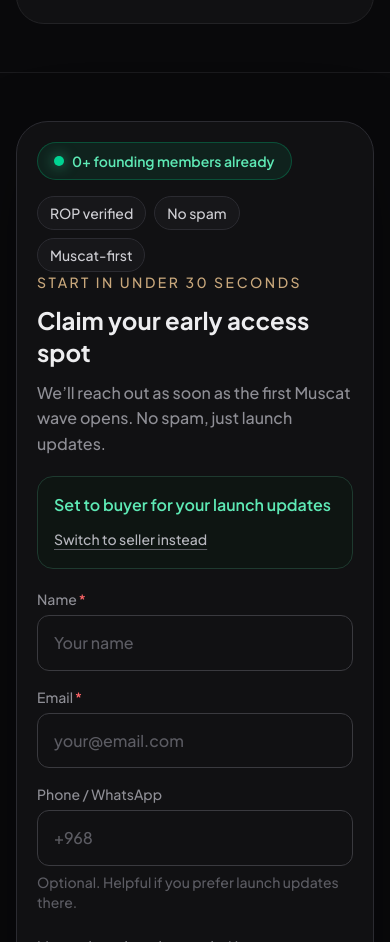
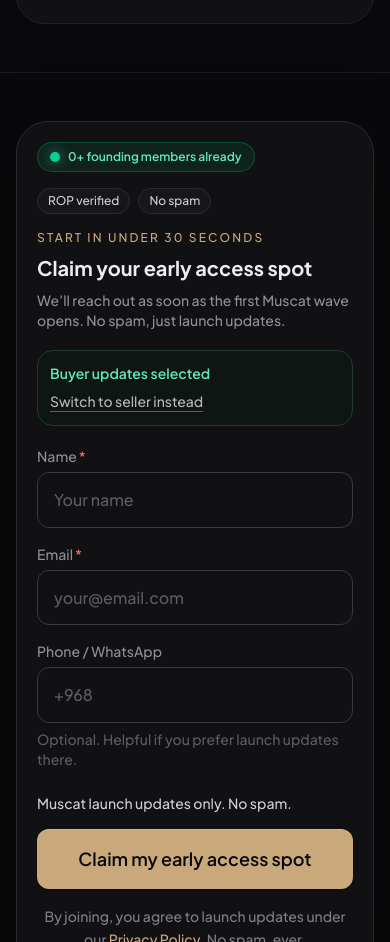
Before and after one commit to matveyco/saheeb-web, a Next.js app: page /en/projects/saheeb-drive in a window 390 px wide. Shown: the part 1390-2332 px from the top of the page. Built offline with nearby package versions, Linux system fonts and the light colour scheme; no server answers.

Commit message:
Tighten mobile waitlist card spacing

```diff
--- a/src/components/forms/WaitlistForm.tsx
+++ b/src/components/forms/WaitlistForm.tsx
@@ -638,7 +638,7 @@ export function WaitlistForm({
             <div className="mb-5">
               <div
                 data-testid="drive-waitlist-social-proof"
-                className="inline-flex items-center gap-2 rounded-full border border-emerald-500/30 bg-emerald-500/10 px-4 py-2 text-sm font-semibold text-emerald-300"
+                className="inline-flex items-center gap-2 rounded-full border border-emerald-500/30 bg-emerald-500/10 px-3 py-1.5 text-xs font-semibold text-emerald-300 sm:px-4 sm:py-2 sm:text-sm"
               >
                 <span className="h-2.5 w-2.5 rounded-full bg-emerald-400 shadow-[0_0_14px_rgba(52,211,153,0.7)]" />
                 {waitlistCount !== null
@@ -648,30 +648,35 @@ export function WaitlistForm({
                   : t('socialProofFallback')}
               </div>
               <div className="mt-4 flex flex-wrap gap-2">
-                {trustPills.map((pill) => (
+                {trustPills.map((pill, index) => (
                   <span
                     key={pill}
-                    className="inline-flex items-center rounded-full border border-[#2B2B31] bg-[#17171A] px-3 py-1.5 text-sm text-[#CFCFD4]"
+                    className={cn(
+                      'items-center rounded-full border border-[#2B2B31] bg-[#17171A] px-2.5 py-1 text-xs text-[#CFCFD4] sm:px-3 sm:py-1.5 sm:text-sm',
+                      index > 1 ? 'hidden sm:inline-flex' : 'inline-flex'
+                    )}
                   >
                     {pill}
                   </span>
                 ))}
               </div>
-              <p className="text-sm font-medium uppercase tracking-[0.18em] text-[#C9A87C]">
+              <p className="mt-4 text-xs font-medium uppercase tracking-[0.18em] text-[#C9A87C] sm:text-sm">
                 {t('eyebrow')}
               </p>
               <h3
                 ref={sectionTitleRef}
                 data-testid="drive-waitlist-title"
-                className="mt-3 text-2xl font-bold text-[#EDEDEF]"
+                className="mt-2 text-xl font-bold text-[#EDEDEF] sm:mt-3 sm:text-2xl"
               >
                 {t('title')}
               </h3>
-              <p className="mt-3 text-[#8F8F96]">{t('subtitle')}</p>
+              <p className="mt-2 text-sm text-[#8F8F96] sm:mt-3 sm:text-base">
+                {t('subtitle')}
+              </p>
             </div>
 
-            <div className="mb-5 rounded-2xl border border-[#1E3A2F] bg-[#0E1512] p-4">
-              <p className="text-base font-semibold text-emerald-300">
+            <div className="mb-5 rounded-2xl border border-[#1E3A2F] bg-[#0E1512] p-3 sm:p-4">
+              <p className="text-sm font-semibold text-emerald-300 sm:text-base">
                 {isBuyerIntent ? t('selectedBuyer') : t('selectedSeller')}
               </p>
               <button
@@ -687,7 +692,7 @@ export function WaitlistForm({
                     'form_switch_link'
                   )
                 }
-                className="mt-3 text-sm font-medium text-[#B7B7BE] underline decoration-[#5C5C63] underline-offset-4 transition-colors hover:text-[#EDEDEF]"
+                className="mt-2 text-sm font-medium text-[#B7B7BE] underline decoration-[#5C5C63] underline-offset-4 transition-colors hover:text-[#EDEDEF]"
               >
                 {isBuyerIntent ? t('switchToSeller') : t('switchToBuyer')}
               </button>
--- a/src/messages/en.json
+++ b/src/messages/en.json
@@ -284,8 +284,8 @@
       "buy": "I'm buying",
       "sell": "I'm selling",
       "changeIntent": "Change",
-      "selectedBuyer": "Set to buyer for your launch updates",
-      "selectedSeller": "Set to seller for your launch updates",
+      "selectedBuyer": "Buyer updates selected",
+      "selectedSeller": "Seller updates selected",
       "switchToBuyer": "Switch to buyer instead",
       "switchToSeller": "Switch to seller instead",
       "consentPrefix": "I agree to receive Saheeb Drive updates according to the",
```
Also changed, not shown: src/messages/ar.json.
